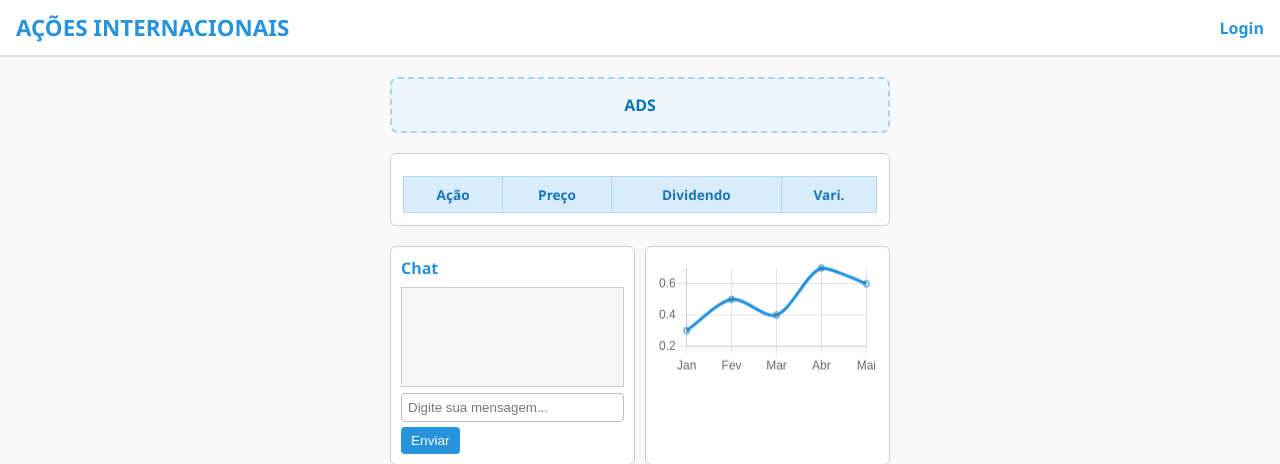
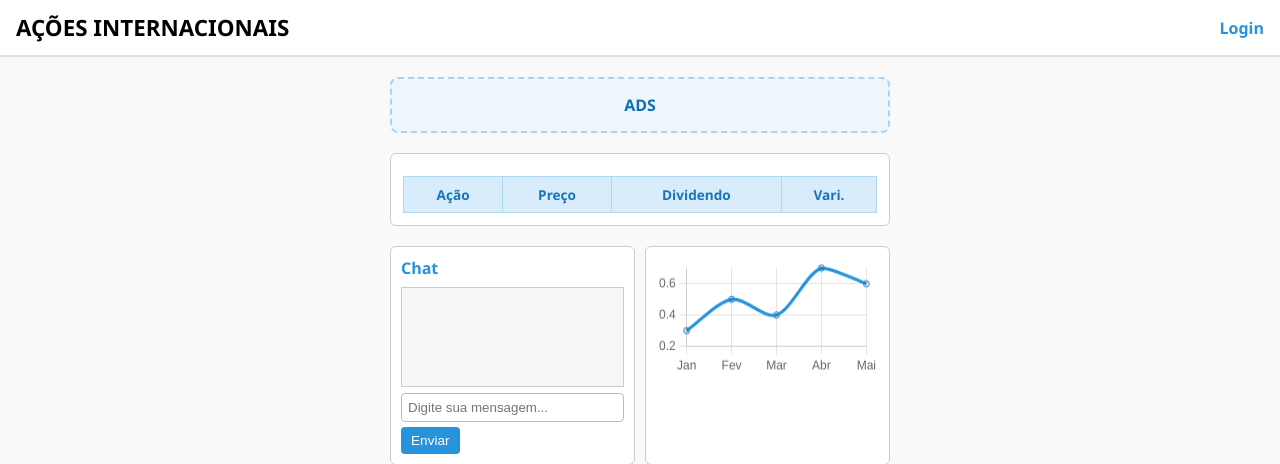
Before and after one commit to acoessinternacionais/acoes-internacionais, a PHP site: page / in a window 1280 px wide. Shown: the top 464 px of the page. Run offline with PHP 8.4, Linux system fonts and the light colour scheme; lists and menus that the app fills with data are empty.

Commit message:
Update style.css

```diff
--- a/style.css
+++ b/style.css
@@ -28,9 +28,10 @@ header {
 }
 
 header h1 {
-  color: #2693dc;
+  color: black;
   font-size: 1.4rem;
   font-weight: 700;
+  align-items: center;
 }
 
 header a {
```
